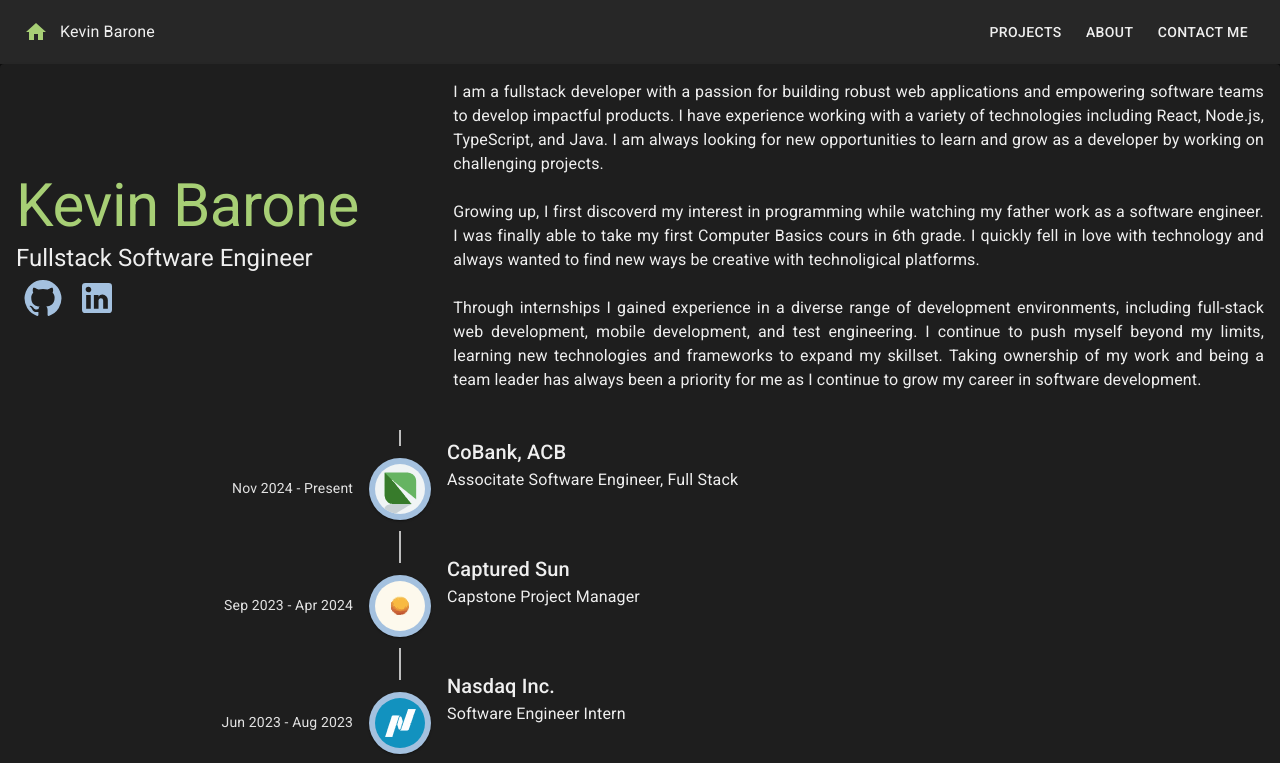
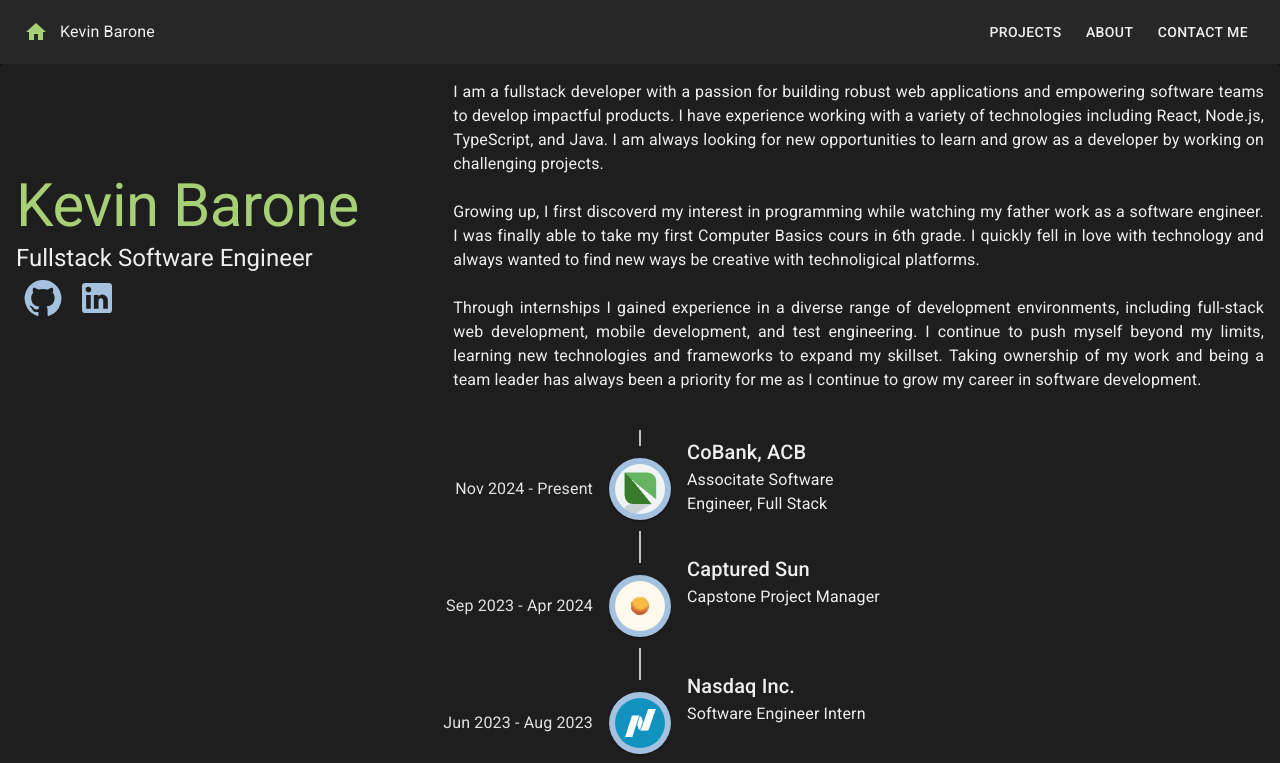
Before and after one commit to keba2993/react-portfolio, a React (Vite) app: page / in a window 1280 px wide. Shown: the top 763 px of the page. Built offline with nearby package versions, Linux system fonts and the light colour scheme.

Commit message:
update timelin for smaller screen

```diff
--- a/src/components/Experience/Experience.tsx
+++ b/src/components/Experience/Experience.tsx
@@ -4,6 +4,7 @@
 import useWindowDimensions from '../../hooks/useWindowDimensions';
 import { motion, AnimatePresence } from 'motion/react';
 import { useStore } from '../../store';
+import { Box } from '@mui/material';
 
 function Experience() {
 	const { width } = useWindowDimensions();
@@ -12,7 +13,7 @@
 	return (
 		<>
 			{width > 600 ? (
-				<>
+				<Box display='flex' alignItems='center' justifyContent='center'>
 					<ExperienceTimeline />
 					<AnimatePresence mode='popLayout'>
 						{isActive != -1 && (
@@ -26,7 +27,7 @@
 							</motion.div>
 						)}
 					</AnimatePresence>
-				</>
+				</Box>
 			) : (
 				<ExperienceList />
 			)}
--- a/src/components/Experience/ExperienceTimeline.tsx
+++ b/src/components/Experience/ExperienceTimeline.tsx
@@ -11,9 +11,10 @@
 import { motion } from 'motion/react';
 import { useStore } from '../../store';
 import { experienceData } from '../../data';
+import { Cancel } from '@mui/icons-material';
 
 function ExperienceTimeline() {
-	const { setIsActive } = useStore();
+	const { isActive, setIsActive } = useStore();
 
 	const LogoStepIcon = ({ img, num }: { img: string; num: number }) => {
 		return (
@@ -38,13 +39,14 @@
 					maxWidth: '50rem',
 				}}
 			>
-				{experienceData.map((item, index) => {
+				{isActive == -1 ? (
+					experienceData.map((item, index) => {
 						return (
 							<TimelineItem key={index}>
 								<TimelineOppositeContent
 									sx={{ m: 'auto 0', minWidth: '5rem' }}
 									align='right'
-								variant='body2'
+									variant='body1'
 									color='text.secondary'
 								>
 									{item.startDate} - {item.endDate}
@@ -64,7 +66,25 @@
 								</TimelineContent>
 							</TimelineItem>
 						);
-				})}
+					})
+				) : (
+					<>
+						<TimelineItem>
+							<TimelineSeparator>
+								<TimelineConnector sx={{ height: '1rem' }} />
+								<TimelineDot color='secondary'>
+									<Cancel
+										onClick={() => setIsActive(-1)}
+										style={{ cursor: 'pointer' }}
+										fontSize='large'
+										color='error'
+									/>
+								</TimelineDot>
+								<TimelineConnector sx={{ height: '1rem' }} />
+							</TimelineSeparator>
+						</TimelineItem>
+					</>
+				)}
 			</Timeline>
 		</motion.div>
 	);
```
Lines whose indentation alone changed are shown as unchanged.
